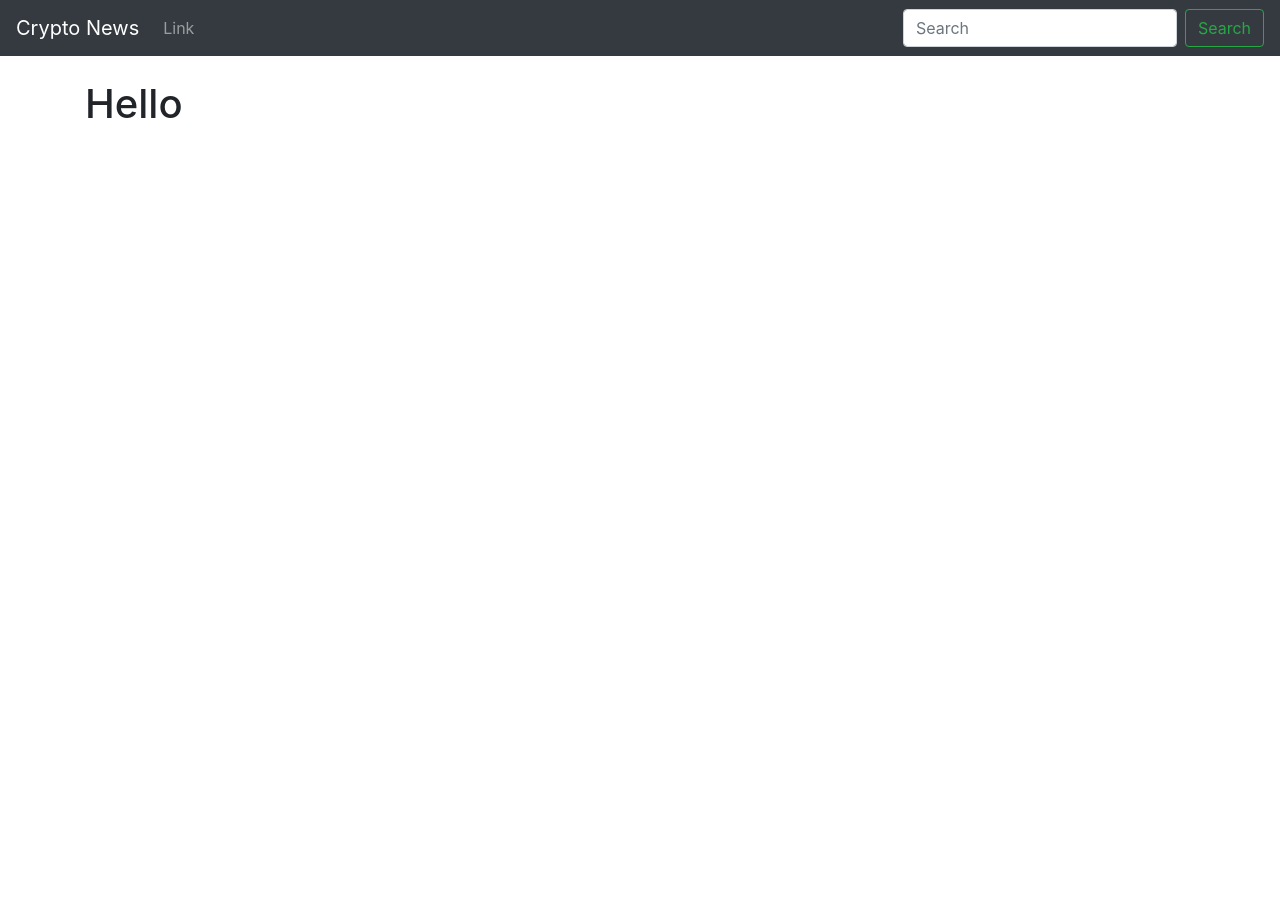
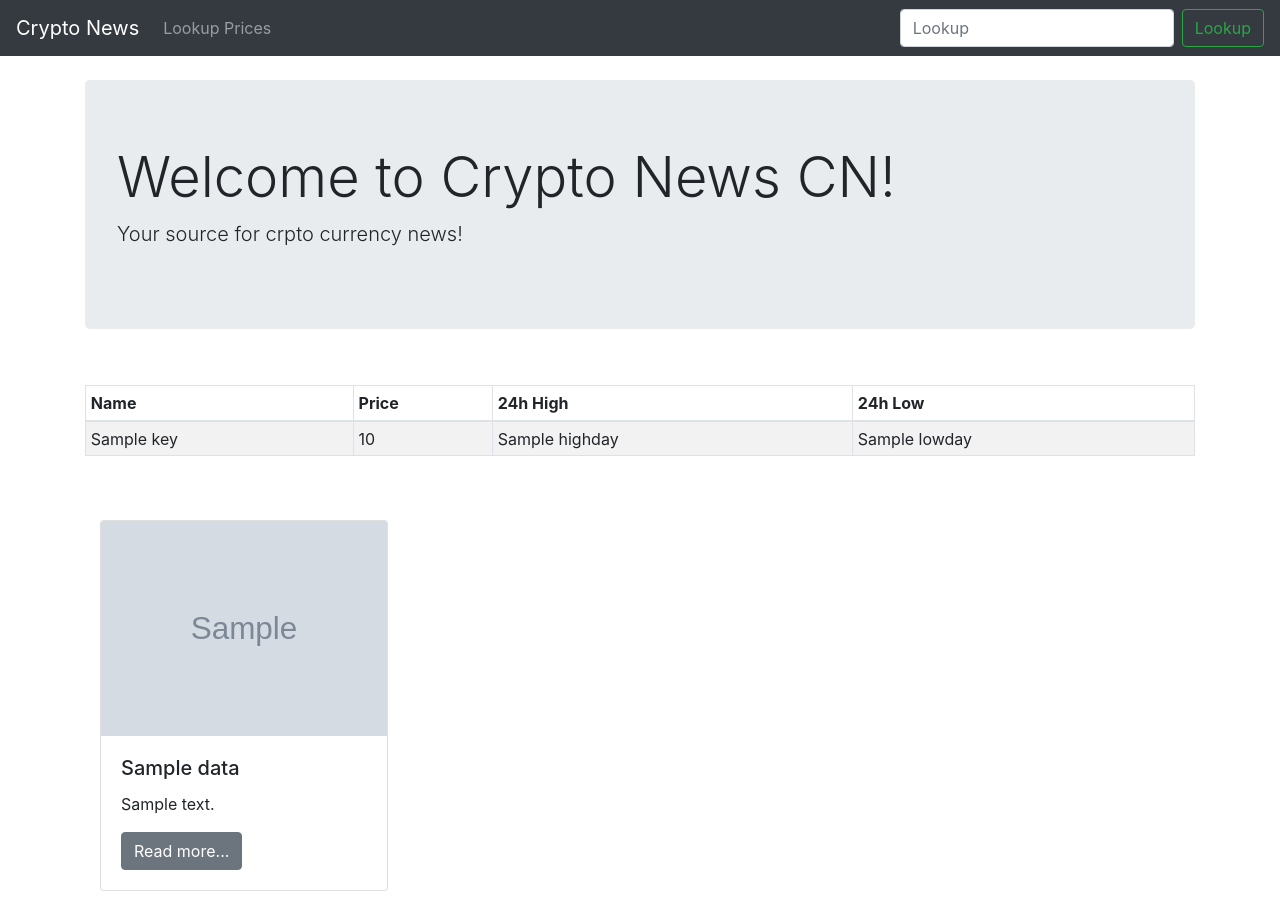
Before and after one commit to lizrag/crypto-site, a Django app: template mysite/crypto/templates/home.html in a window 1280 px wide. Before the commit the page ends 118 px from the top, so only its background shows below. Run offline with Django 4.2, Linux system fonts and the light colour scheme; the template is opened without the code that fills it: most values are stand-ins (such as "Sample title", 1, 10 or a date in 2020); grey boxes marked "Sample" are stand-in pictures.

Commit message:
Consume API & modificate HTML

```diff
--- a/mysite/crypto/templates/base.html
+++ b/mysite/crypto/templates/base.html
@@ -20,7 +20,7 @@
   </head>
   <body>
     <nav class="navbar navbar-expand-lg navbar-dark bg-dark">
-      <a class="navbar-brand" href="#">Crypto News</a>
+      <a class="navbar-brand" href="{% url 'home' %}">Crypto News</a>
       <button
         class="navbar-toggler"
         type="button"
@@ -36,18 +36,19 @@
       <div class="collapse navbar-collapse" id="navbarSupportedContent">
         <ul class="navbar-nav mr-auto">
           <li class="nav-item">
-            <a class="nav-link" href="#">Link</a>
+            <a class="nav-link" href="{% url 'prices' %}">Lookup Prices</a>
           </li>
         </ul>
-        <form class="form-inline my-2 my-lg-0">
+        <form class="form-inline my-2 my-lg-0 method="POST" action="{% url 'prices' %}"">
+          {% csrf_token %}
           <input
             class="form-control mr-sm-2"
             type="search"
-            placeholder="Search"
+            placeholder="Lookup"
             aria-label="Search"
           />
           <button class="btn btn-outline-success my-2 my-sm-0" type="submit">
-            Search
+            Lookup
           </button>
         </form>
       </div>
--- a/mysite/crypto/templates/home.html
+++ b/mysite/crypto/templates/home.html
@@ -2,15 +2,66 @@
 
 <!DOCTYPE html>
 <html lang="en">
-<head>
-    <meta charset="UTF-8">
-    <meta http-equiv="X-UA-Compatible" content="IE=edge">
-    <meta name="viewport" content="width=device-width, initial-scale=1.0">
+  <head>
+    <meta charset="UTF-8" />
+    <meta http-equiv="X-UA-Compatible" content="IE=edge" />
+    <meta name="viewport" content="width=device-width, initial-scale=1.0" />
     <title>Document</title>
-</head>
-<body>
+  </head>
+  <br>
     {% block content %}
-    <h1>Hello</h1>
+
+    <div class="jumbotron">
+      <h1 class="display-4">Welcome to Crypto News CN!</h1>
+      <p class="lead">Your source for crpto currency news!</p>
+  </div>
+  <br/>
+
+    <table class="table table-striped table-bordered table-hover table-sm">
+      <thead>
+        <tr>
+          <th scope="col">Name</th>
+          <th scope="col">Price</th>
+          <th scope="col">24h High</th>
+          <th scope="col">24h Low</th>
+        </tr>
+      </thead>
+      <tbody>
+
+    {% for key,value in price.DISPLAY.items %}
+
+        <tr>
+          <td>{{ key }}</td>
+          <td>{{ value.USD.PRICE}}</td>
+          <td>{{ value.USD.HIGHDAY}}</td>
+          <td>{{ value.USD.LOWDAY}} </td>
+        </tr>
+        {% endfor %}
+      </tbody>
+    </table>
+
+    <br/><br/>
+
+
+
+    <div class="container">
+        <div class="row">
+            {% for x in api.Data%}
+            <div class="col-sm">
+                <div class="card" style="width: 18rem;">
+                    <img class="card-img-top" src="{{ x.imageurl }}" alt="{{} x.source }">
+                    <div class="card-body">
+                    <h5 class="card-title">{{ x.title }}</h5>
+                    <p class="card-text">{{ x.body }}</p>
+                    <a href="{{ x.url }}" class="btn btn-secondary">Read more...</a>
+                    </div>
+                </div>
+                <br/>
+                </div>
+            {% endfor %}
+        </div>
+    </div>
+
     {% endblock %}
-</body>
+  </body>
 </html>
--- /dev/null
+++ b/mysite/crypto/templates/prices.html
@@ -0,0 +1,5 @@
+{% extends 'base.html' %}
+
+{% block content %}
+    hello
+{% endblock %}
--- a/mysite/crypto/urls.py
+++ b/mysite/crypto/urls.py
@@ -3,4 +3,5 @@ from . import views
 
 urlpatterns = [
     path('', views.home, name="home"),
+    path('prices/', views.prices, name="prices"),
 ]
```
Also changed, not shown: mysite/crypto/views.py (+14 -1 lines).
